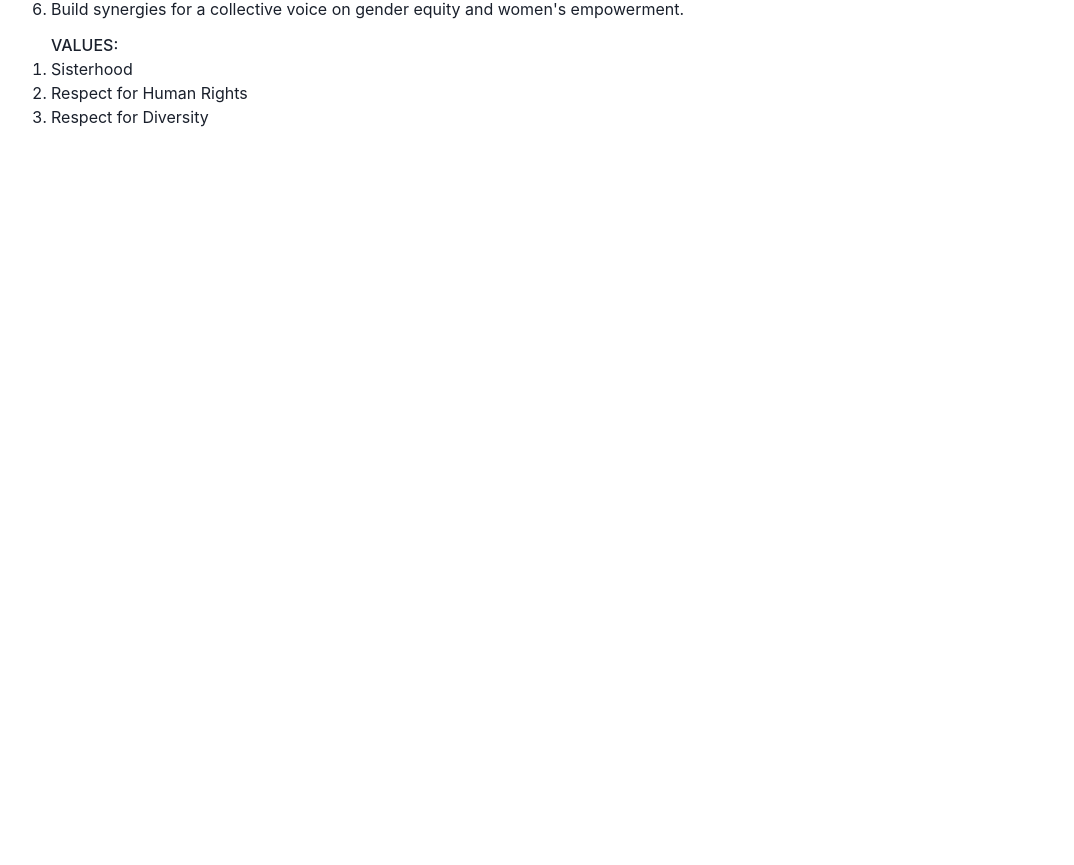
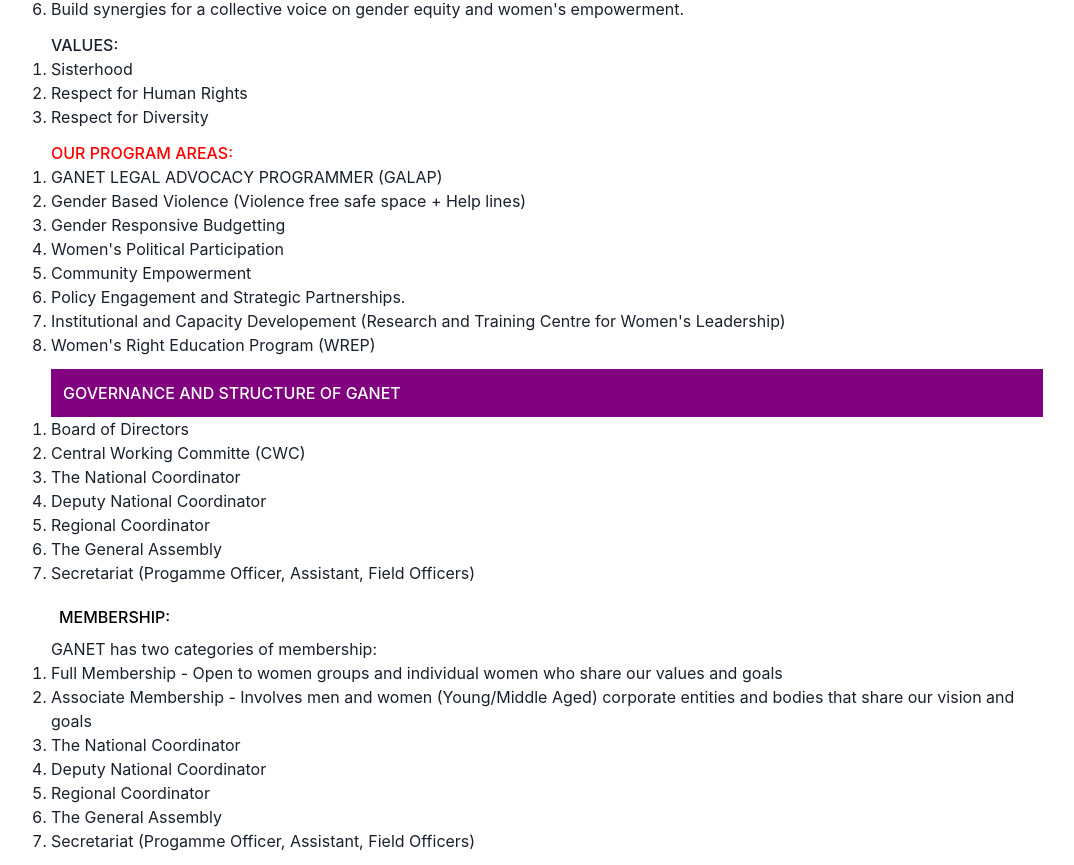
Before and after one commit to Bennyyoung/ganet, a React (Create React App) app: page /about in a window 1280 px wide. Shown: the part 1038-1903 px from the top of the page, without its empty margins (93-1167 px from the left). Before the commit the page ends 1179 px from the top, so only its background shows below. Built offline with nearby package versions, Linux system fonts and the light colour scheme.

Commit message:
Updated the contact and finished the about pages

```diff
--- a/src/pages/About.jsx
+++ b/src/pages/About.jsx
@@ -54,7 +54,7 @@
 
   <Box pb={3}>
    <Text>
-    A just and fair socierty where women are fully empowered to participate and benefit from decision making processes.
+    A just and fair society where women are fully empowered to participate and benefit from decision making processes.
    </Text>
   </Box>
 
@@ -124,5 +124,109 @@
    </ol>
   </Box>
 
+  <Box pb={3}>
+   <Text style={{ fontWeight: '500' }} color='red'>
+    OUR PROGRAM AREAS:
+   </Text>
+   <ol>
+    <li>
+     GANET LEGAL ADVOCACY PROGRAMMER (GALAP)
+    </li>
+    <li>
+     Gender Based Violence (Violence free safe space + Help lines)
+
+    </li>
+    <li>
+     Gender Responsive Budgetting
+    </li>
+    <li>
+     Women's Political Participation
+    </li>
+    <li>
+     Community Empowerment
+    </li>
+    <li>
+     Policy Engagement and Strategic Partnerships.
+    </li>
+    <li>
+     Institutional and Capacity Developement (Research and Training Centre for Women's Leadership)
+    </li>
+    <li>
+     Women's Right Education Program (WREP)
+    </li>
+   </ol>
+  </Box>
+
+  <Box pb={3}>
+   <Box>
+    <Text style={{ fontWeight: '500' }} color='white' bg='purple' p='3'>
+     GOVERNANCE AND STRUCTURE OF GANET
+    </Text>
+
+   </Box>
+   <ol>
+    <li>
+     Board of Directors
+    </li>
+    <li>
+     Central Working Committe (CWC)
+
+    </li>
+    <li>
+     The National Coordinator
+    </li>
+    <li>
+     Deputy National Coordinator
+    </li>
+    <li>
+     Regional Coordinator
+    </li>
+    <li>
+     The General Assembly
+    </li>
+    <li>
+     Secretariat (Progamme Officer, Assistant, Field Officers)
+    </li>
+   </ol>
+  </Box>
+
+  <Box pb={3}>
+   <Box>
+    <Text style={{ fontWeight: '500' }} color='black' p='2'>
+     MEMBERSHIP:
+    </Text>
+
+   </Box>
+   <Text>
+     GANET has two categories of membership:
+    </Text>
+   <ol>
+    <li>
+     Full Membership - Open to women groups and individual women who share our values and goals
+    </li>
+    <li>
+     Associate Membership - Involves men and women (Young/Middle Aged) corporate entities and bodies that share our vision and goals
+
+    </li>
+    <li>
+     The National Coordinator
+    </li>
+    <li>
+     Deputy National Coordinator
+    </li>
+    <li>
+     Regional Coordinator
+    </li>
+    <li>
+     The General Assembly
+    </li>
+    <li>
+     Secretariat (Progamme Officer, Assistant, Field Officers)
+    </li>
+   </ol>
+  </Box>
+
+
+
  </div>;
 }
--- a/src/pages/Contact.jsx
+++ b/src/pages/Contact.jsx
@@ -1,4 +1,71 @@
+import {
+  FormControl,
+  FormLabel,
+  FormErrorMessage,
+  FormHelperText,
+  Input,
+  Box,
+  Text,
+  Divider,
+  Center,
+  Textarea,
+  Grid,
+  GridItem
+
+} from '@chakra-ui/react'
 
 export default function Contact() {
-  return <div></div>;
+  return <div>
+    <Text fontSize='3xl' mt={2} color='purple'>
+      <Divider />
+      <Center style={{ fontWeight: '500' }}>
+        CONTACT US
+      </Center>
+    </Text>
+
+    <Grid templateColumns='repeat(5, 1fr)' gap={1}>
+      <GridItem colSpan={3}>
+      <Text fontSize='3xl' mt={2} color='purple'>
+      <Divider />
+      <Center style={{ fontWeight: '500' }}>
+        GET IN TOUCH
+      </Center>
+    </Text>
+        <Box m={6}>
+          <Text mb={3}>GENDER ADVOCACY NETWORK (GANET)</Text>
+
+          <Text mb={3}><span style={{ fontWeight: '500' }}>Phone number: </span> 07065495376</Text>
+          <Text mb={3}><span style={{ fontWeight: '500' }}>Email: </span> genderadvocacy13@gmail.com</Text>
+          <Text mb={3}><span style={{ fontWeight: '500' }}>Address: </span> Plot 13A Location Road Orazi - G.R.A Link Road, PH</Text>
+
+        </Box>
+      </GridItem>
+      <GridItem colStart={4} colEnd={6}>
+
+        <Box m={6}>
+
+          <FormControl>
+            <FormLabel htmlFor='name'>Name</FormLabel>
+            <Input id='name' type='name' />
+
+            <FormLabel htmlFor='number'>Phone Number</FormLabel>
+            <Input id='number' type='number' />
+
+
+            <FormLabel htmlFor='email'>Email address</FormLabel>
+            <Input id='email' type='email' />
+            <FormHelperText>We'll never share your email.</FormHelperText>
+
+            <FormLabel htmlFor='name'>Address</FormLabel>
+            <Textarea placeholder='Address' />
+
+            <FormLabel htmlFor='name'>Comments</FormLabel>
+            <Textarea placeholder='Comments' />
+          </FormControl>
+
+        </Box>
+      </GridItem>
+    </Grid>
+
+  </div>;
 }
```
